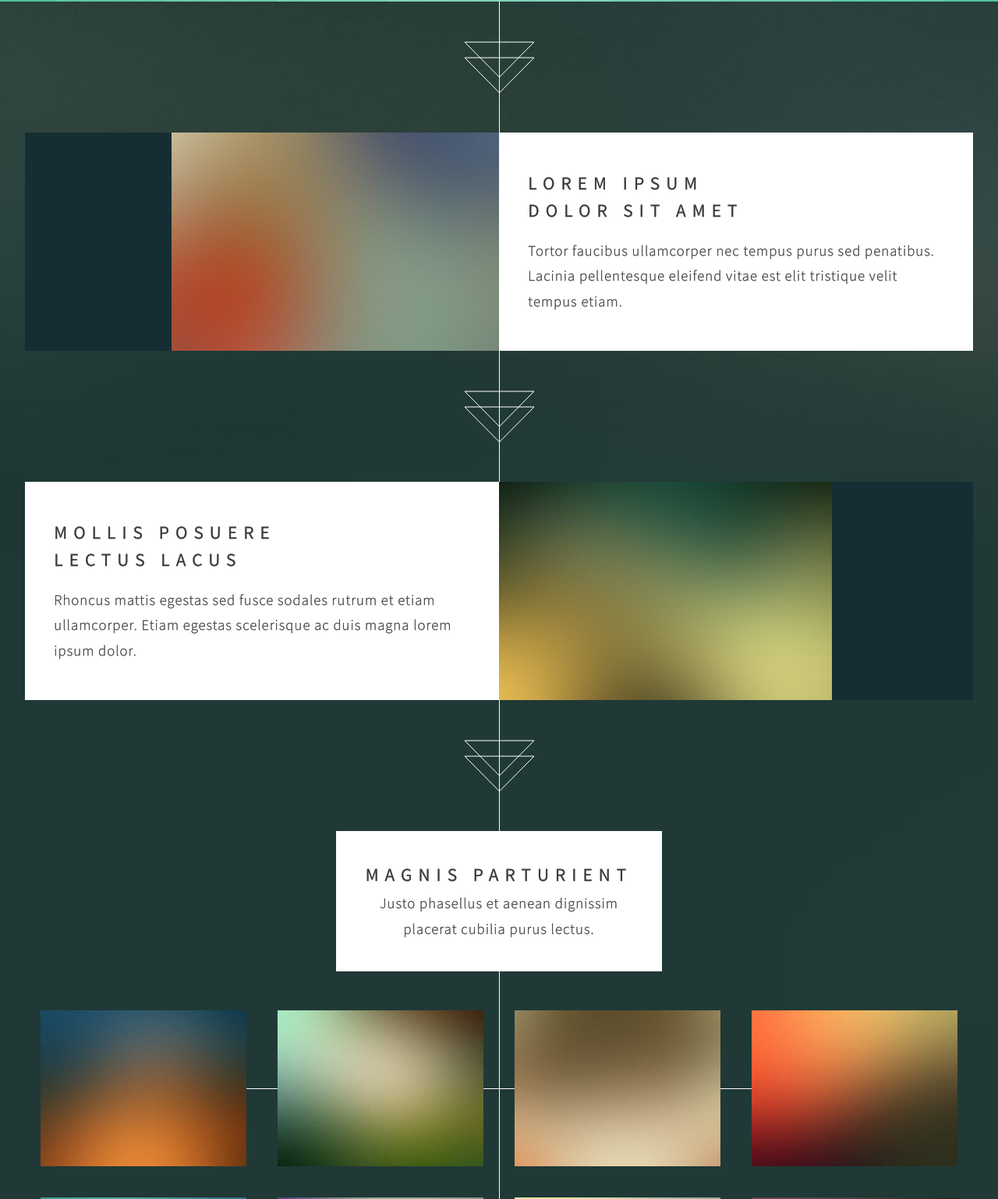
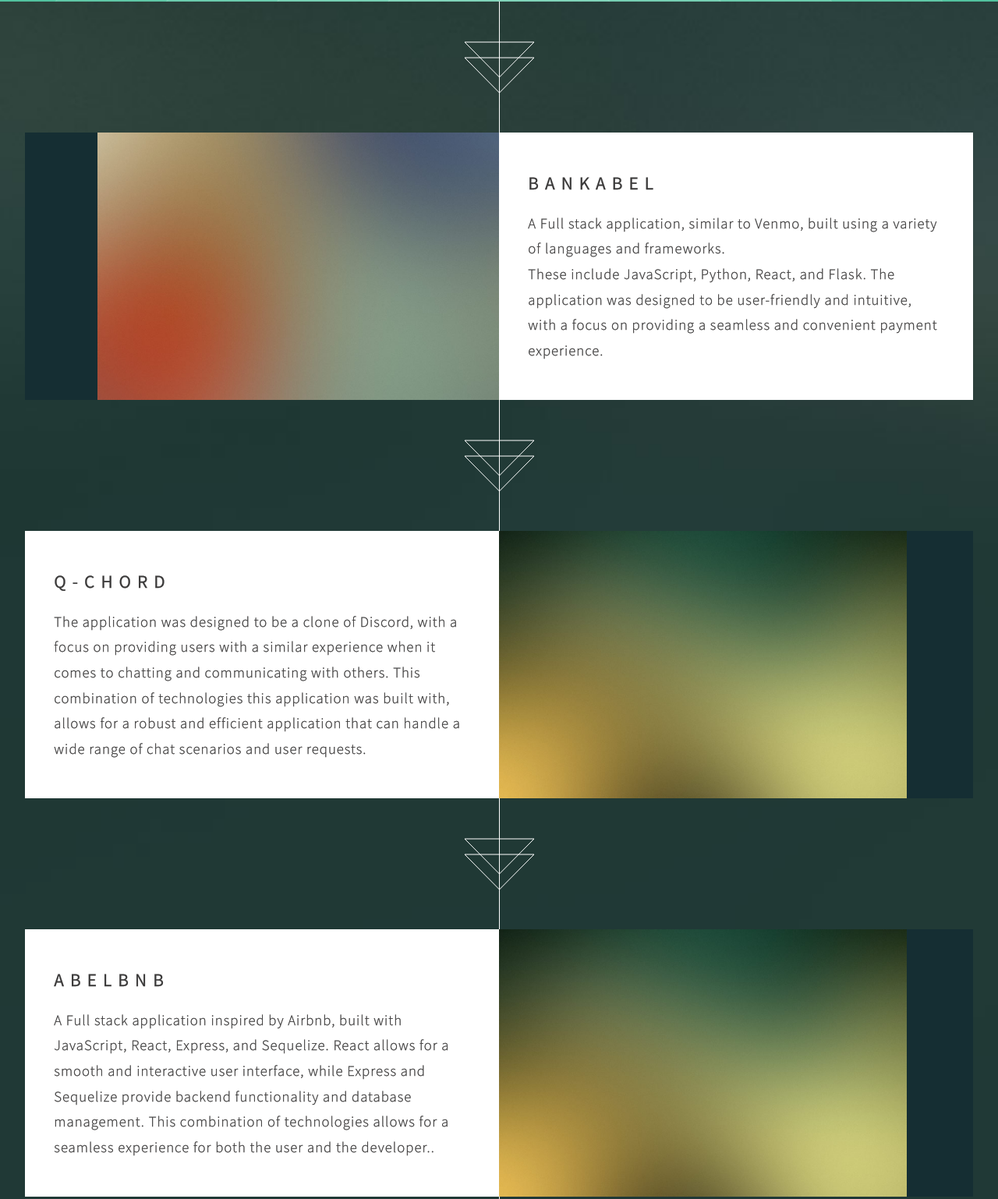
Before and after one commit to abrianvil/abrianvil.github.io, a plain HTML site: page index.html in a window 1280 px wide. Shown: the part 1206-2744 px from the top of the page at 78% size. Drawn offline with Linux system fonts and the light colour scheme.

Commit message:
progress

```diff
--- a/index.html
+++ b/index.html
@@ -34,30 +34,48 @@
     <header>
       <h2>This is Overflow</h2>
     </header>
-    <p>Hi, I'm Abel. As a full-stack software developer,
-      I enjoy using my creativity to tackle complex issues and build valuable software.
-       In my free time, I enjoy playing sports and coding for fun.</p>
+    <p>Hi, I'm Abel. As a full-stack software developer,<br>
+      I enjoy using my creativity to tackle complex issues and build valuable software.<br>
+      In my free time, I enjoy playing sports and coding for fun.</p>
     <footer> <a href="#first" class="button style2 scrolly">Projects</a> </footer>
   </section>
-  <article id="first" class="container box style1 right"> <a href="#" class="image full"><img src="images/pic01.jpg"
-        alt=""></a>
+  <article id="first" class="container box style1 right"> <a href="https://bankabel.onrender.com/"
+      class="image full"><img src="images/pic01.jpg" alt=""></a>
     <div class="inner">
       <header>
-        <h2>Lorem ipsum<br>
-          dolor sit amet</h2>
+        <h2>BankAbel</h2>
       </header>
-      <p>Tortor faucibus ullamcorper nec tempus purus sed penatibus. Lacinia pellentesque eleifend vitae est elit
-        tristique velit tempus etiam.</p>
+      <p>A Full stack application, similar to Venmo, built using a variety of languages and frameworks.<br>
+        These include JavaScript, Python, React, and Flask. The application was designed to be user-friendly and
+        intuitive,
+        with a focus on providing a seamless and convenient payment experience.
     </div>
   </article>
-  <article class="container box style1 left"> <a href="#" class="image full"><img src="images/pic02.jpg" alt=""></a>
+  <article class="container box style1 left"> <a href="https://q-cord.onrender.com/" class="image full"><img
+        src="images/pic02.jpg" alt=""></a>
     <div class="inner">
       <header>
-        <h2>Mollis posuere<br>
-          lectus lacus</h2>
+        <h2>Q-CHORD</h2>
       </header>
-      <p>Rhoncus mattis egestas sed fusce sodales rutrum et etiam ullamcorper. Etiam egestas scelerisque ac duis magna
-        lorem ipsum dolor.</p>
+      <p>The application was designed to be a clone of Discord, with a focus on providing users with a similar
+        experience when it comes to chatting and communicating with others.
+        This combination of technologies this application was built with, allows for a robust and efficient application
+        that can handle a wide range of
+        chat scenarios and user requests.
+      </p>
+    </div>
+  </article>
+  <article class="container box style1 left"> <a href="https://abelbnb.herokuapp.com/" class="image full"><img
+        src="images/pic02.jpg" alt=""></a>
+    <div class="inner">
+      <header>
+        <h2>AbelBnB</h2>
+      </header>
+      <p>A Full stack application inspired by Airbnb, built with JavaScript, React, Express, and Sequelize. React allows
+        for a smooth and interactive user interface, while Express and Sequelize provide backend functionality and
+        database management.
+        This combination of technologies allows for a seamless experience for both the user and the developer..
+      </p>
     </div>
   </article>
   <article class="container box style2">
@@ -119,19 +137,17 @@
   </article>
   <section id="footer">
     <ul class="icons">
-      <li><a href="#" class="icon icon-twitter solo"><span>Twitter</span></a></li>
-      <li><a href="#" class="icon icon-facebook solo"><span>Facebook</span></a></li>
-      <li><a href="#" class="icon icon-google-plus solo"><span>Google+</span></a></li>
-      <li><a href="#" class="icon icon-pinterest solo"><span>Pinterest</span></a></li>
-      <li><a href="#" class="icon icon-dribbble solo"><span>Dribbble</span></a></li>
-      <li><a href="#" class="icon icon-linkedin solo"><span>LinkedIn</span></a></li>
+      <li><a href="https://twitter.com/ABrianvil" class="icon icon-twitter solo"><span>Twitter</span></a></li>
+      <li><a href="#" class="icon icon-github solo"><span>Facebook</span></a></li>
+      <li><a href="https://www.linkedin.com/in/abel-brianvil-ba4320170/"
+          class="icon icon-linkedin solo"><span>LinkedIn</span></a></li>
     </ul>
-    <div class="copyright">
+    <!-- <div class="copyright">
       <ul class="menu">
         <li>&copy; Untitled. All rights reserved.</li>
         <li>Design: <a href="http://html5up.net/">HTML5 UP</a></li>
       </ul>
-    </div>
+    </div> -->
   </section>
 </body>
 
```
